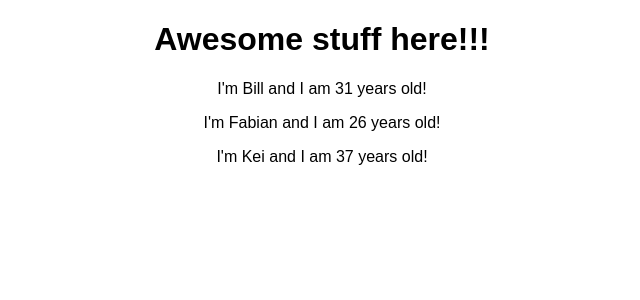
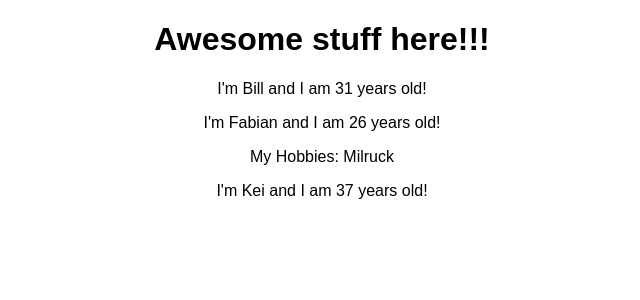
Before and after one commit to Krossmaskinen/udemy-react, a React (Create React App) app: page / in a window 1280 px wide. Shown: the top 300 px of the page, without its empty margins (318-958 px from the left). Built offline with nearby package versions, Linux system fonts and the light colour scheme.

Commit message:
- render children in Person component

```diff
--- a/src/Person/Person.js
+++ b/src/Person/Person.js
@@ -1,7 +1,12 @@
 import React from "react";
 
 const person = (props) => {
-    return <p>I'm {props.name} and I am {props.age} years old!</p>
+    return (
+        <div>
+            <p>I'm {props.name} and I am {props.age} years old!</p>
+            <p>{props.children}</p>
+        </div>
+    )
 };
 
 export default person;
```
